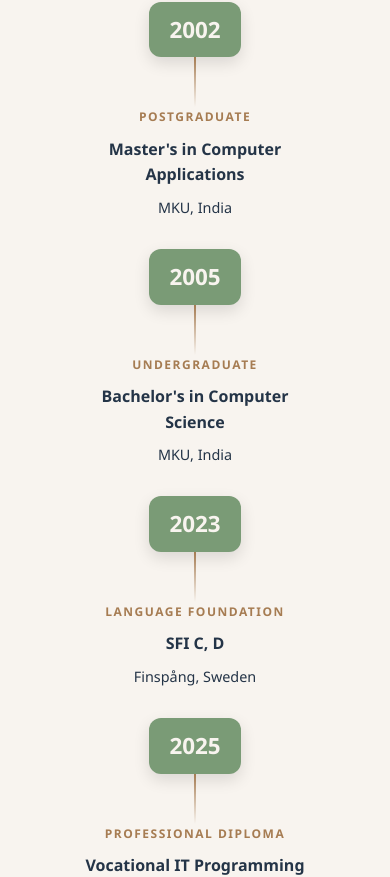
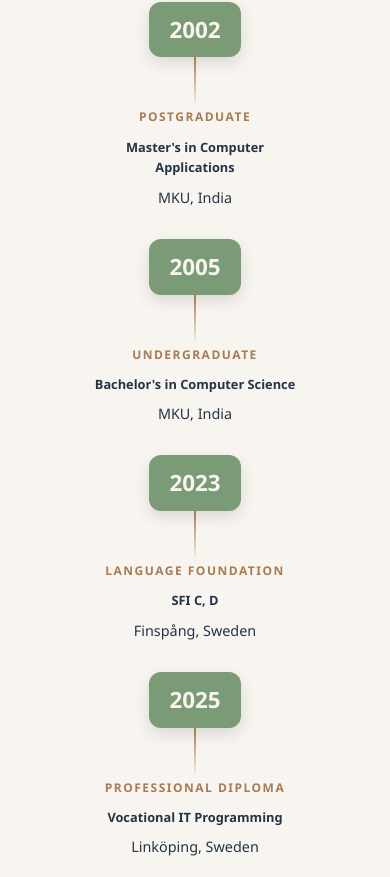
Before and after one commit to Kathambari-Kumar/Kathambari-Indrajith-Portfolio, a React (Vite) app: page / in a window 390 px wide. Shown: the part 2886-3763 px from the top of the page. Built offline with nearby package versions, Linux system fonts and the light colour scheme.

Commit message:
Fix mobile Academic-Journey-Content-Font

```diff
--- a/src/App.css
+++ b/src/App.css
@@ -964,7 +964,7 @@ display: none;
 }
 
 .journey-content h3 {
-  font-size: 1.0rem;
+  font-size: 0.8rem;
 }
 
 .journey-point,
```
